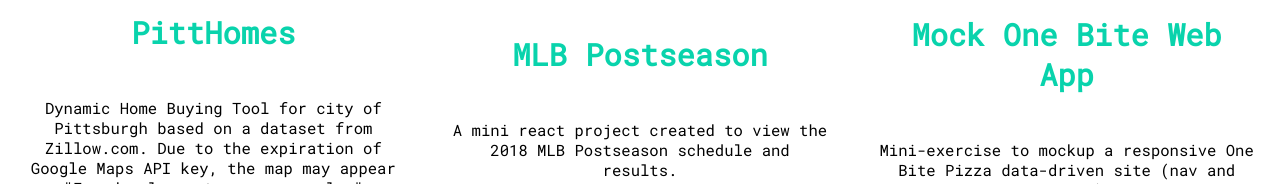
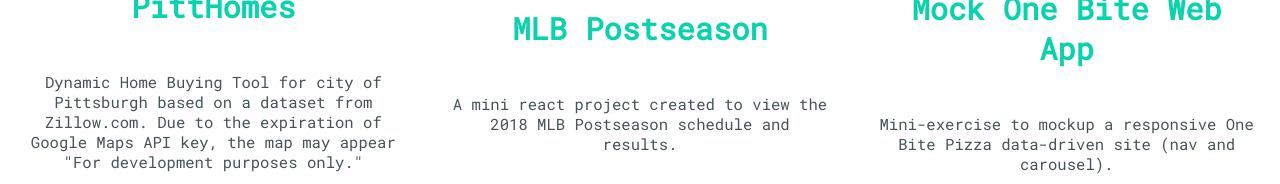
Before and after one commit to sh786/portfolio-blog, a Gatsby site: page / in a window 1280 px wide. Shown: the part 1167-1351 px from the top of the page. Built offline with nearby package versions, Linux system fonts and the light colour scheme; Gatsby itself is replaced by a stand-in of ours; a web font is replaced by a local one.

Commit message:
fixed layout

```diff
--- a/src/components/layout.scss
+++ b/src/components/layout.scss
@@ -77,27 +77,25 @@
   display: flex;
   flex-direction: row;
   flex-wrap: wrap;
-  align-items: center;
+  align-items: space-around;
   justify-content: center;
   font-size: calc(10px + 2vmin);
   color: #09d3ac;
 
   .work {
-    flex: 1 0 26%;
+    flex: 1;
     padding: 1em;
-    height: 100%;
     display: flex;
     flex-direction: column;
     align-items: center;
     justify-content: center;
-    max-width: 33vw;
 
     .work-image {
       max-width: 10em;
     }
 
     .work-info {
-      color: #000;
+      color: #455357;
       font-size: 0.6em;
     }
 
@@ -124,3 +122,9 @@
     }
   }
 }
+
+@media (max-width: 400px) {
+  .oddWork {
+    background-color: rgba(69, 83, 87, 0.1);
+  }
+}
--- a/src/components/workTemplate.js
+++ b/src/components/workTemplate.js
@@ -29,7 +29,7 @@
     <div className="works-flex">
       {allMarkdownRemark.edges.map((work, i) => {
         return (
-          <div className="work">
+          <div className={"work " + (i % 2 !== 0 && "oddWork")}>
             <div className="work-image-wrapper">
               <img
                 src={work.node.frontmatter.imageUrl}
```
